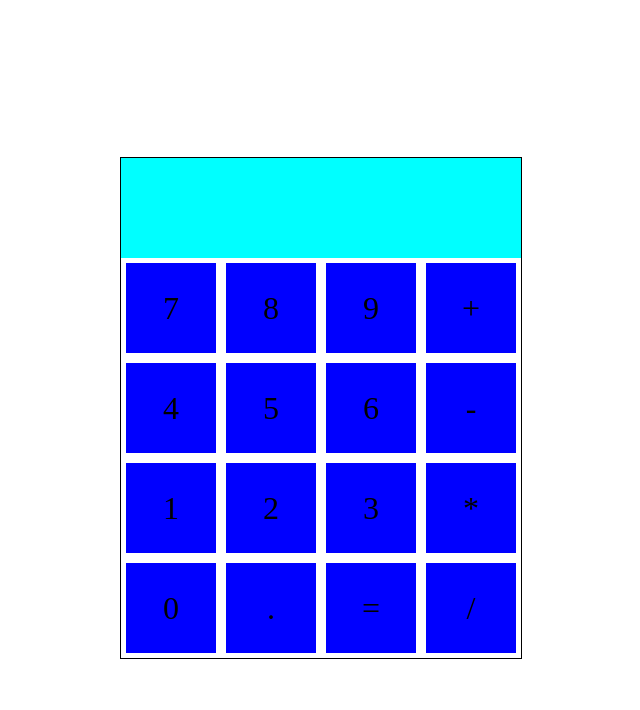
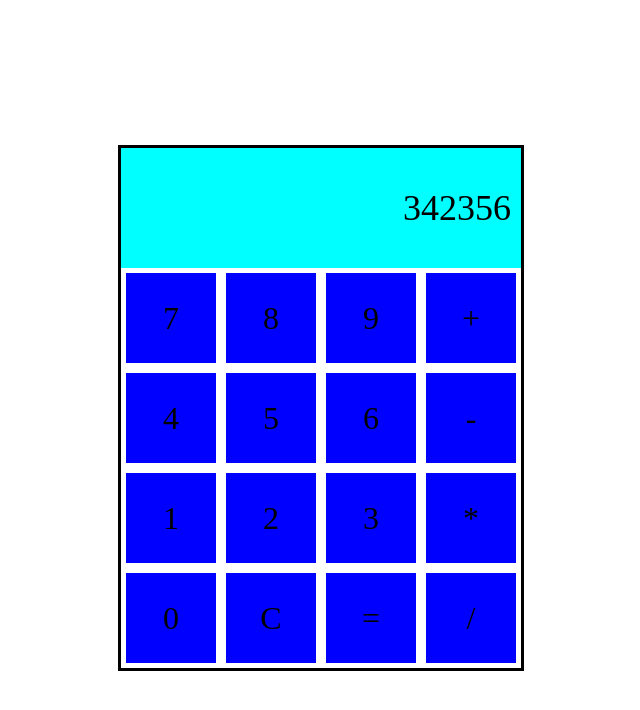
Before and after one commit to bilytskyi/calculator, a plain HTML site: page index.html in a window 1280 px wide. Shown: the whole page, without its empty margins (319-959 px from the left). Drawn offline with Linux system fonts and the light colour scheme.

Commit message:
change 1 button, and display

```diff
--- a/index.html
+++ b/index.html
@@ -10,7 +10,7 @@
     <body>
         <div class="main">
         <div class="calculator">
-            <div class="display"></div>
+            <div class="display">342356</div>
             <div class="buttons">
                 <div class="button">7</div>
                 <div class="button">8</div>
@@ -25,7 +25,7 @@
                 <div class="button">3</div>
                 <div class="button">*</div>
                 <div class="button">0</div>
-                <div class="button">.</div>
+                <div class="button">C</div>
                 <div class="button">=</div>
                 <div class="button">/</div>
             </div>
--- a/style.css
+++ b/style.css
@@ -1,7 +1,12 @@
 .display {
     background-color: aqua;
     height: 100px;
-    width: 400px;
+    width: 380px;
+    display: flex;
+    justify-content: flex-end;
+    align-items: center;
+    font-size: 36px;
+    padding: 10px;
 }
 
 .button {
@@ -23,7 +28,7 @@
 }
 
 .calculator {
-    border: solid black 1px;
+    border: solid black;
 }
 
 .main {
```
